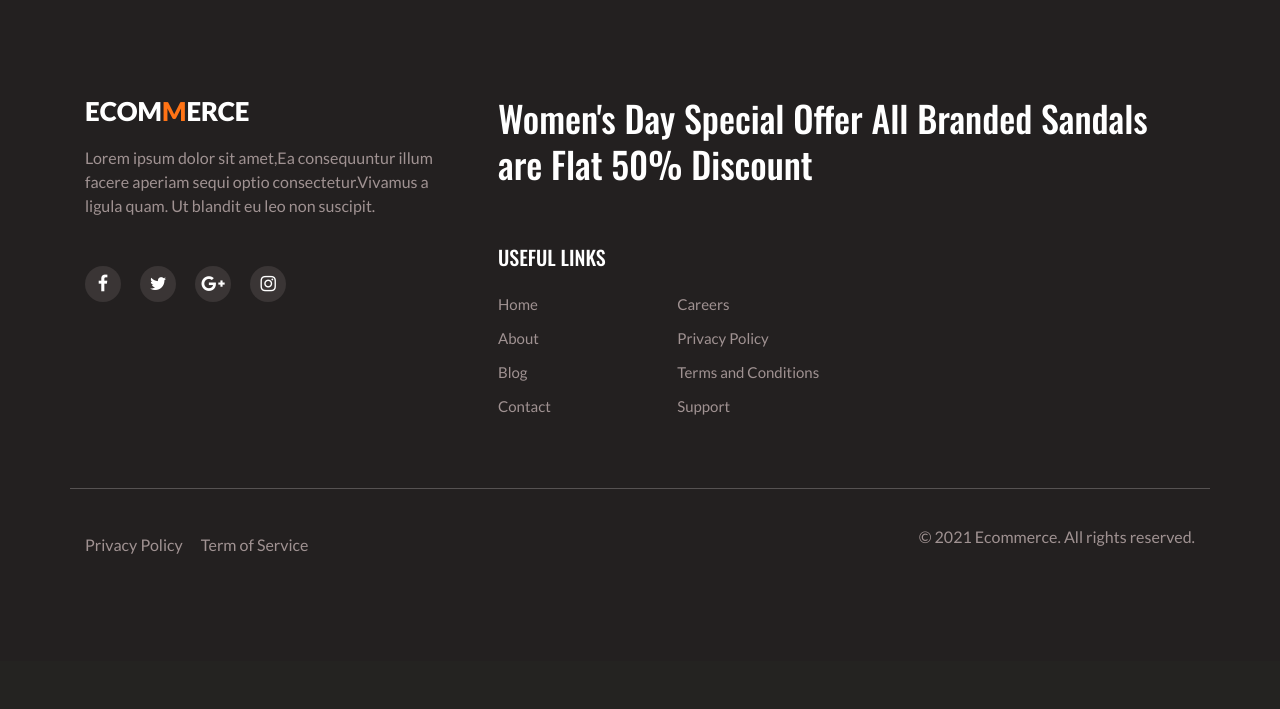
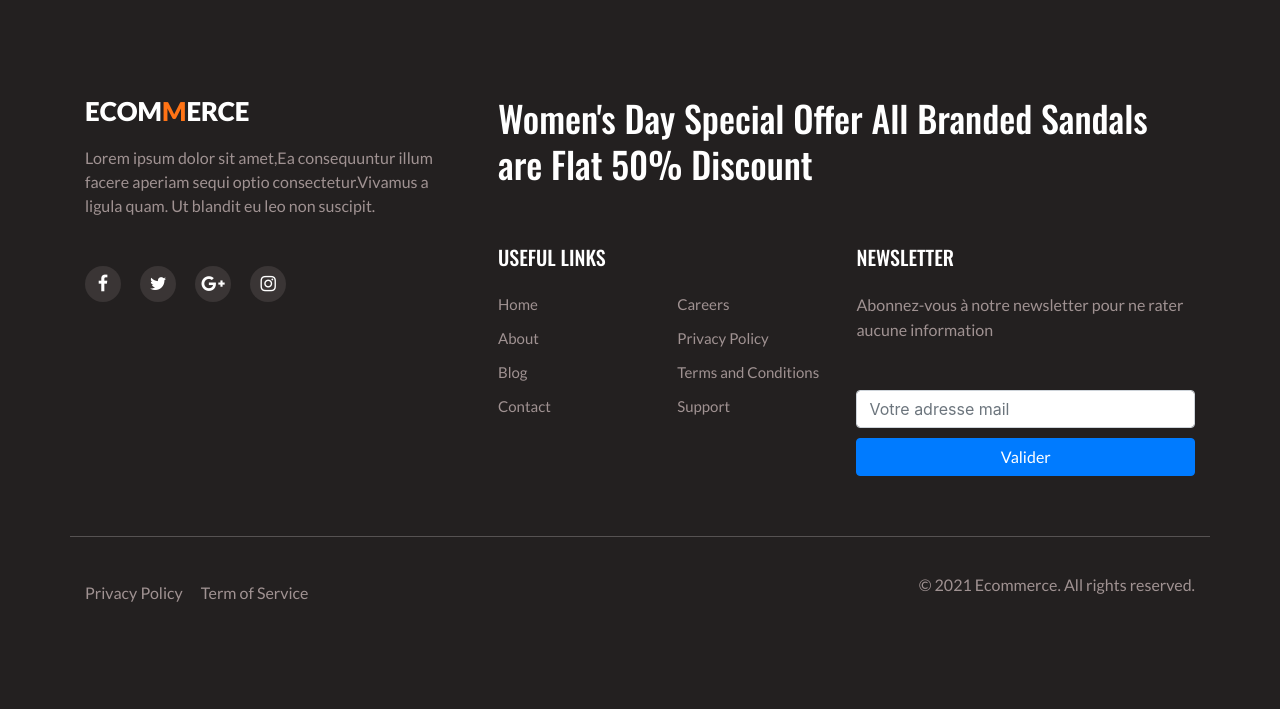
Before and after one commit to EmmaMKB/Django-ecommerce, a Django app: page / in a window 1280 px wide. Shown: the part 1265-1974 px from the top of the page. Before the commit the page ends 1819 px from the top, so only its background shows below. Run offline with Django 3.2, Linux system fonts and the light colour scheme; some libraries are stand-ins or nearby versions.

Commit message:
✨ Add newsletter form in base layout

```diff
--- a/Ecommerce/templates/base.layout.html
+++ b/Ecommerce/templates/base.layout.html
@@ -170,7 +170,14 @@
                                       <li><a href="contact.html">Support</a></li>
                                   </ul>
                               </div>
-
+                          </div>
+                          <div class="sub-two-right">
+                              <h6>Newsletter</h6>
+                              <p class="mb-5">Abonnez-vous à notre newsletter pour ne rater aucune information</p>
+                              <form action="" method="post">
+                                  <input style="margin-bottom: 10px" class="form-control" type="email" placeholder="Votre adresse mail" name="newsletter_email" required="required" />
+                                  <button class="btn btn-block btn-primary"  type="submit">Valider</button>
+                              </form>
                           </div>
                       </div>
                   </div>
```
